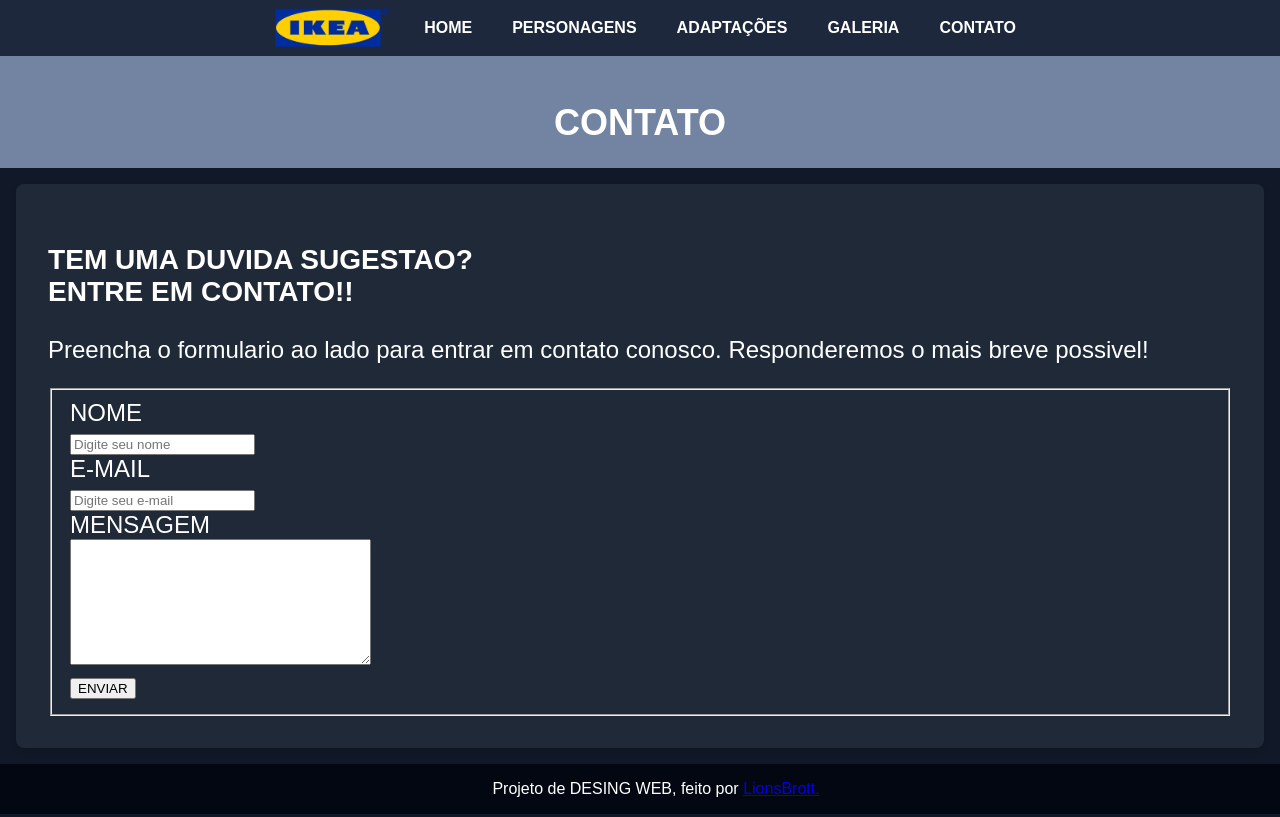
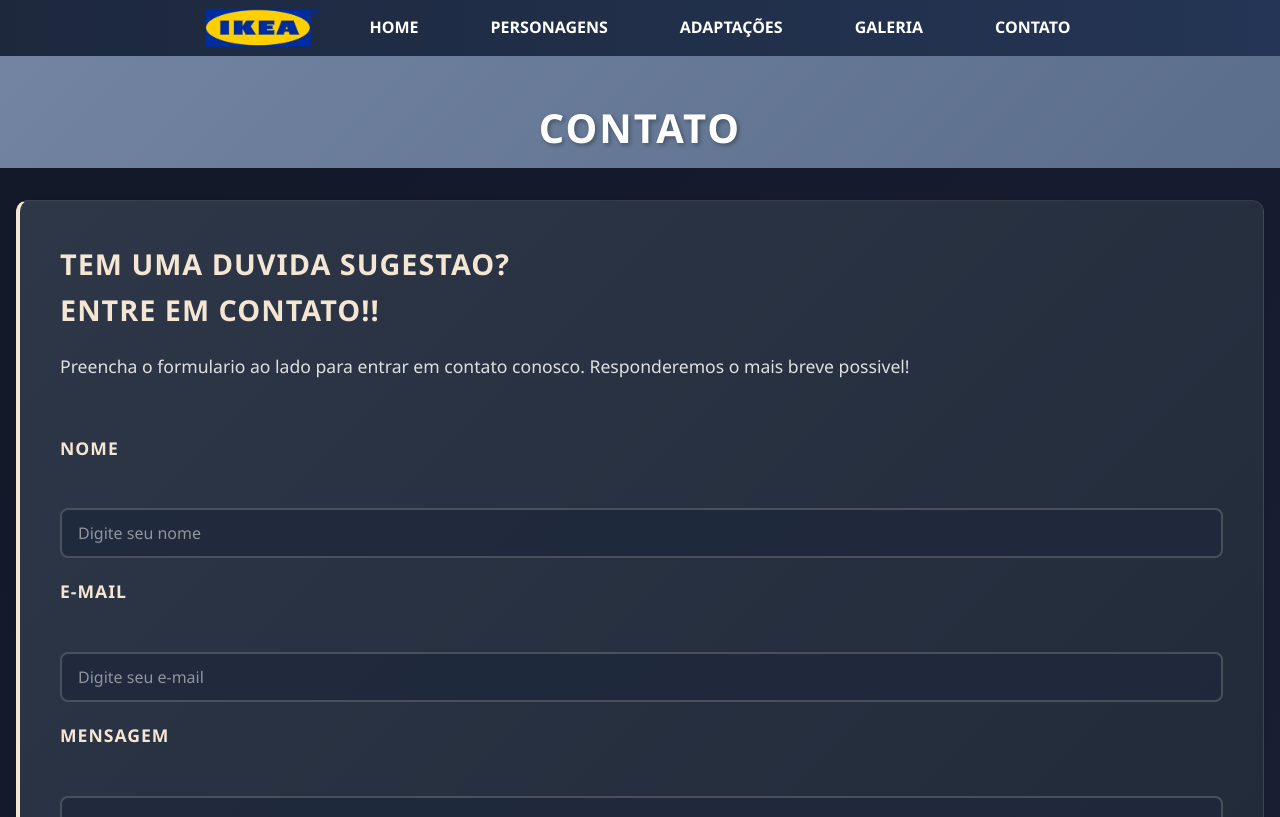
Before and after one commit to LionsBrott/trabalhofinal, a plain HTML site: page html/contato.html in a window 1280 px wide. Shown: the top 817 px of the page. Drawn offline with Linux system fonts and the light colour scheme.

Commit message:
quaseladesing
isso e aquilo la

```diff
--- a/css/layout-style.css
+++ b/css/layout-style.css
@@ -67,13 +67,15 @@ section#home {
 
 .content-card {
     background-color: rgba(255, 255, 255, 0.95);
-    padding: 2rem;
-    border-radius: 8px;
-    margin: 1rem auto;
+    padding: 2.5rem;
+    border-radius: 12px;
+    margin: 2rem auto;
     width: clamp(320px, calc(100% - 2rem), var(--max-width));
-    box-shadow: 0 4px 6px rgba(0, 0, 0, 0.1);
+    box-shadow: 0 8px 32px rgba(0, 0, 0, 0.2);
     box-sizing: border-box;
 }
+
+
 
 .hero-background {
     height: 100vh;
@@ -150,9 +152,14 @@ footer {
 
 .duas_midias{
     display: flex;
-    margin: 1rem auto;
-    height: 12rem;
-    width: 40%;
+    margin: 2rem auto;
+    height: 15rem;
+    width: 100%;
+    max-width: 90%;
+    gap: 1rem;
+    border-radius: 8px;
+    overflow: hidden;
+    box-shadow: 0 4px 15px rgba(0, 0, 0, 0.2);
 }
 
 #img-adatp-1{
@@ -160,5 +167,12 @@ footer {
     background-position: center;
     background-repeat: no-repeat;
     width: 50%;
-    height: 12rem;
+    height: 100%;
+    border-radius: 8px;
+    transition: all 0.3s ease;
 }
+
+#img-adatp-1:hover {
+    transform: scale(1.05);
+    box-shadow: 0 6px 20px rgba(245, 230, 211, 0.2);
+}
--- a/css/style.css
+++ b/css/style.css
@@ -13,13 +13,21 @@
     width: 100%;
     max-width: 400px;
     aspect-ratio: 1/1;
-    background: #222;
-    border-radius: 10px;
-    box-shadow: 0 2px 8px rgba(0,0,0,0.08);
+    background: linear-gradient(135deg, #222 0%, #333 100%);
+    border-radius: 12px;
+    box-shadow: 0 4px 15px rgba(0,0,0,0.3);
     overflow: hidden;
     display: flex;
     align-items: center;
     justify-content: center;
+    transition: all 0.3s ease;
+    border: 2px solid rgba(245, 230, 211, 0.1);
+}
+
+.gallery-img:hover {
+    transform: translateY(-8px) scale(1.02);
+    box-shadow: 0 12px 30px rgba(245, 230, 211, 0.2);
+    border-color: rgba(245, 230, 211, 0.3);
 }
 
 .gallery-img img {
@@ -29,6 +37,11 @@
     object-position: center;
     display: block;
     background: #222;
+    transition: all 0.3s ease;
+}
+
+.gallery-img:hover img {
+    transform: scale(1.05);
 }
 
 @media (max-width: 600px) {
@@ -42,25 +55,47 @@
         aspect-ratio: 1/1;
     }
 }
+
+/* Estilos Gerais para Headings */
+h1 {
+    font-size: clamp(2rem, 5vw, 3rem);
+    margin: 1.5rem 0 1rem 0;
+}
+
+h2 {
+    font-size: clamp(1.5rem, 4vw, 2.2rem);
+    margin: 1.5rem 0 1rem 0;
+}
+
+h3 {
+    font-size: clamp(1.2rem, 3vw, 1.8rem);
+    margin: 1.2rem 0 0.8rem 0;
+}
 /* Variáveis de Cores e Estilos */
 :root {
     --color-primary: #f5e6d3;
     --color-secondary: #1D283D;
     --color-text: #ffffff;
+    --color-accent: #ff6b6b;
+    --color-accent-light: #ff8787;
     --size-text-base: 1.5rem;
     --shadow-default: 0 4px 6px rgba(0, 0, 0, 0.1);
+    --shadow-hover: 0 12px 24px rgba(0, 0, 0, 0.3);
+    --transition: all 0.3s ease;
 }
 
 body {
-    background-color: #111827;
+    background: linear-gradient(135deg, #111827 0%, #1a1f35 100%);
     color: var(--color-text);
-    font-family: Arial, sans-serif;
+    font-family: 'Segoe UI', Tahoma, Geneva, Verdana, sans-serif;
+    line-height: 1.6;
 }
 
 nav {
-    background-color: var(--color-secondary);
+    background: linear-gradient(90deg, var(--color-secondary) 0%, #243555 100%);
     padding: 0.5rem;
     min-height: 40px;
+    box-shadow: 0 2px 10px rgba(0, 0, 0, 0.2);
 }
 
 
@@ -119,19 +154,25 @@ nav a {
     color: var(--color-text);
     text-decoration: none;
     font-weight: 600;
+    transition: var(--transition);
+    padding: 0.5rem 1rem;
+    border-radius: 4px;
 }
 
 #nav a:hover,
 nav li:hover > a {
     color: var(--color-primary);
+    background: rgba(245, 230, 211, 0.1);
+    transform: translateY(-2px);
 }
 
 .dropdown-menu a {
     color: var(--color-text);
+    transition: var(--transition);
 }
 .dropdown-menu a:hover {
-    background: rgba(255,255,255,0.06);
-    color: var(--color-text);
+    background: rgba(255,255,255,0.12);
+    color: var(--color-primary);
 }
 
 .hero-background {
@@ -161,23 +202,48 @@ nav li:hover > a {
 
 
 .content-card{
-    background-color: #1F2937;
+    background: linear-gradient(135deg, #2d3748 0%, #1F2937 100%);
     font-size: var(--size-text-base);
+    border-radius: 12px;
+    border-left: 4px solid var(--color-primary);
+    box-shadow: var(--shadow-default);
 }
 .gap {
-    background-color: #141B28;
+    background: linear-gradient(180deg, #141B28 0%, #1a2332 100%);
     text-align: center;
-
 }
 
 .gap-banner {
-    background-color:#7284A1;
+    background: linear-gradient(135deg, #7284A1 0%, #5a6d8a 100%);
     text-align: center;
     font-size: var(--size-text-base);
+    color: white;
+}
+
+.gap-banner h1 {
+    margin: 0;
+    padding: 1.5rem 0;
+    font-size: 2.5rem;
+    text-shadow: 2px 2px 4px rgba(0, 0, 0, 0.3);
+    letter-spacing: 2px;
 }
 
 footer{
     background-color: #030712;
+    padding: 1rem;
+    text-align: center;
+}
+
+footer a {
+    color: var(--color-primary);
+    text-decoration: none;
+    transition: var(--transition);
+    font-weight: 600;
+}
+
+footer a:hover {
+    color: var(--color-accent);
+    text-decoration: underline;
 }
 
 #img-adatp-2-p, #img-adatp-2, #img-adatp-3, #img-adatp-1{
@@ -188,3 +254,120 @@ footer{
     height: 100%;
     background-color: yellowgreen;
 }
+
+/* Artigos e Cards */
+article {
+    margin: 2rem 0;
+    padding: 2rem;
+    background: linear-gradient(135deg, rgba(45, 55, 72, 0.5) 0%, rgba(31, 41, 55, 0.5) 100%);
+    border-radius: 12px;
+    border: 1px solid rgba(245, 230, 211, 0.1);
+    transition: var(--transition);
+}
+
+article:hover {
+    background: linear-gradient(135deg, rgba(45, 55, 72, 0.8) 0%, rgba(31, 41, 55, 0.8) 100%);
+    box-shadow: var(--shadow-hover);
+    border-color: rgba(245, 230, 211, 0.3);
+}
+
+article h1,
+article h2,
+article h3 {
+    color: var(--color-primary);
+    margin-top: 0;
+    text-transform: uppercase;
+    letter-spacing: 1px;
+    font-size: clamp(1.5rem, 5vw, 2.5rem);
+}
+
+article p {
+    color: #e0e0e0;
+    font-size: 1.1rem;
+    line-height: 1.8;
+}
+
+/* Formulário de Contato */
+#formulario {
+    margin-top: 1rem;
+}
+
+fieldset {
+    border: none;
+    padding: 0;
+    margin: 0;
+}
+
+label {
+    display: block;
+    margin-top: 1.2rem;
+    margin-bottom: 0.5rem;
+    color: var(--color-primary);
+    font-weight: 600;
+    font-size: 1.1rem;
+    text-transform: uppercase;
+    letter-spacing: 1px;
+}
+
+.campo_txt,
+.campo_msg {
+    width: 100%;
+    padding: 0.75rem 1rem;
+    border: 2px solid rgba(245, 230, 211, 0.2);
+    border-radius: 8px;
+    background: rgba(30, 41, 59, 0.8);
+    color: var(--color-text);
+    font-size: 1rem;
+    font-family: inherit;
+    transition: var(--transition);
+    box-sizing: border-box;
+}
+
+.campo_txt:focus,
+.campo_msg:focus {
+    outline: none;
+    border-color: var(--color-primary);
+    background: rgba(30, 41, 59, 1);
+    box-shadow: 0 0 0 3px rgba(245, 230, 211, 0.1);
+}
+
+.campo_txt::placeholder,
+.campo_msg::placeholder {
+    color: rgba(255, 255, 255, 0.5);
+}
+
+.btn_submit {
+    display: inline-block;
+    margin-top: 1.5rem;
+    padding: 0.75rem 2rem;
+    background: linear-gradient(135deg, var(--color-primary) 0%, #f0d9c8 100%);
+    color: #1F2937;
+    border: none;
+    border-radius: 8px;
+    font-size: 1.1rem;
+    font-weight: 700;
+    text-transform: uppercase;
+    letter-spacing: 1px;
+    cursor: pointer;
+    transition: var(--transition);
+    box-shadow: 0 4px 15px rgba(245, 230, 211, 0.3);
+}
+
+.btn_submit:hover {
+    transform: translateY(-3px);
+    box-shadow: 0 6px 20px rgba(245, 230, 211, 0.5);
+}
+
+.btn_submit:active {
+    transform: translateY(-1px);
+}
+
+#texto_lado {
+    margin-bottom: 2rem;
+}
+
+#texto_lado h3 {
+    color: var(--color-primary);
+    font-size: 1.8rem;
+    margin-top: 0;
+}
--- a/html/contato.html
+++ b/html/contato.html
@@ -32,7 +32,7 @@
     <main class="container">
         <section class="hero-section">
             <div class="gap-banner">
-                <h1>CONTATO<h1>
+                <h1>CONTATO</h1>
             </div>
             <article class="content-card">
              <div id="texto_lado"><h3>TEM UMA DUVIDA SUGESTAO? <br> ENTRE EM CONTATO!!</h3>
```
Also changed, not shown: html/adaptacoes.html (+3 -3 lines), html/galeria.html (+11 -2 lines), html/personagens.html (+1 -1 lines).
